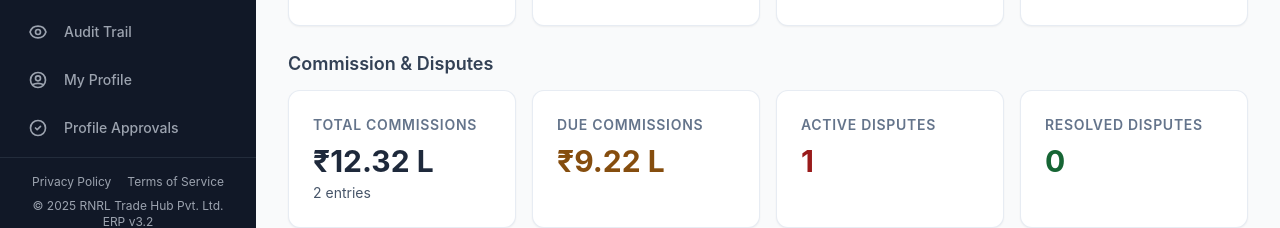
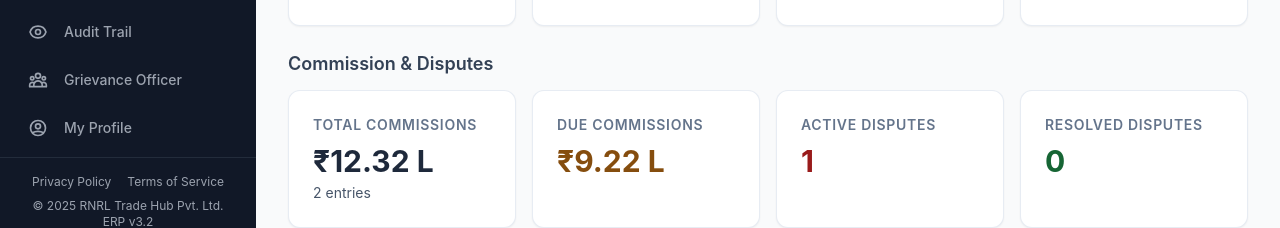
Before and after one commit to rnrlcrm/rnrltradehub-frontend, a React (Vite) app: page / in a window 1280 px wide. Both pictures are taken after a click on the button "Admin Demo". Shown: the part 554-782 px from the top of the page. Built offline with nearby package versions, Linux system fonts and the light colour scheme; no server answers; a web font is replaced by a local one.

Commit message:
Address code review feedback: fix comment and improve navigation grouping
Co-authored-by: rnrlcrm <242453132+rnrlcrm@users.noreply.github.com>

```diff
--- a/src/components/layout/Sidebar.tsx
+++ b/src/components/layout/Sidebar.tsx
@@ -53,12 +53,13 @@ const Sidebar: React.FC<SidebarProps> = ({ onNavigate, activePage, currentUser }
     { name: 'Vendors & Clients', icon: UsersIcon, roles: ['Admin', 'Sales', 'Accounts'] },
     { name: 'Reports', icon: ReportIcon, roles: ['Admin', 'Sales', 'Accounts'] },
     { name: 'Audit Trail', icon: AuditIcon, roles: ['Admin'] },
+    { name: 'Grievance Officer', icon: UsersIcon, roles: ['Admin', 'Sales', 'Accounts', 'Dispute Manager', 'Vendor/Client'] },
+    // Security & Access Control section
     { name: 'My Profile', icon: ProfileIcon, roles: ['Admin', 'Sales', 'Accounts', 'Dispute Manager', 'Vendor/Client'] },
     { name: 'Profile Approvals', icon: ApprovalIcon, roles: ['Admin'] },
     { name: 'User Management', icon: UserManagementIcon, roles: ['Admin'] },
     { name: 'Roles & Rights', icon: ShieldIcon, roles: ['Admin'] },
     { name: 'Settings', icon: SettingsIcon, roles: ['Admin'] },
-    { name: 'Grievance Officer', icon: UsersIcon, roles: ['Admin', 'Sales', 'Accounts', 'Dispute Manager', 'Vendor/Client'] },
   ];
 
   const accessibleItems = navItems.filter(item => item.roles.includes(currentUser.role));
--- a/src/hooks/useGemini.ts
+++ b/src/hooks/useGemini.ts
@@ -9,7 +9,7 @@ import {
   mockDisputes,
 } from '../data/mockData';
 
-// The API key MUST be obtained exclusively from the environment variable `import.meta.env.VITE_API_KEY`.
+// The API key MUST be obtained exclusively from the environment variable `VITE_API_KEY`.
 const API_KEY = import.meta.env.VITE_API_KEY;
 
 let ai: GoogleGenAI | null = null;
```
